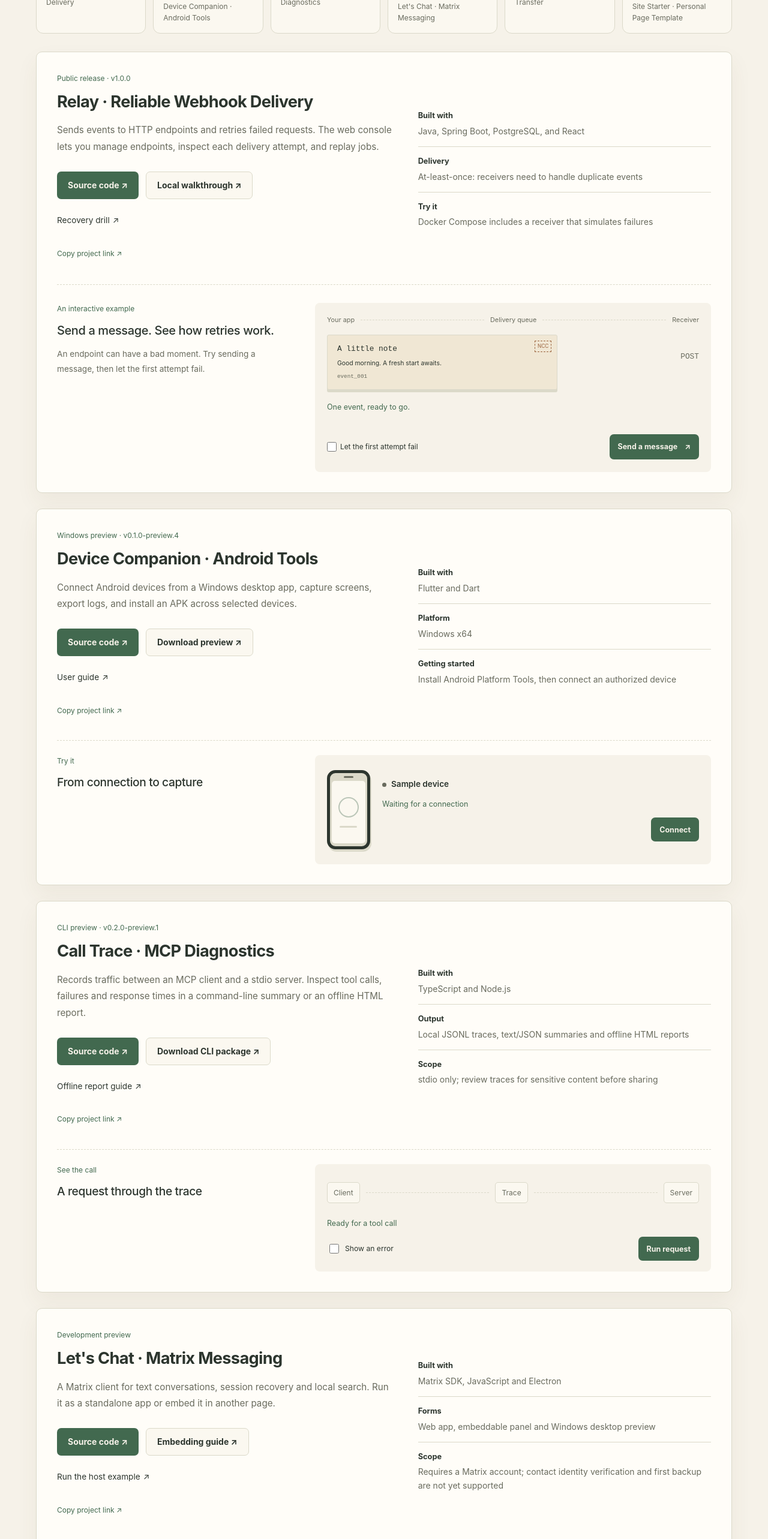
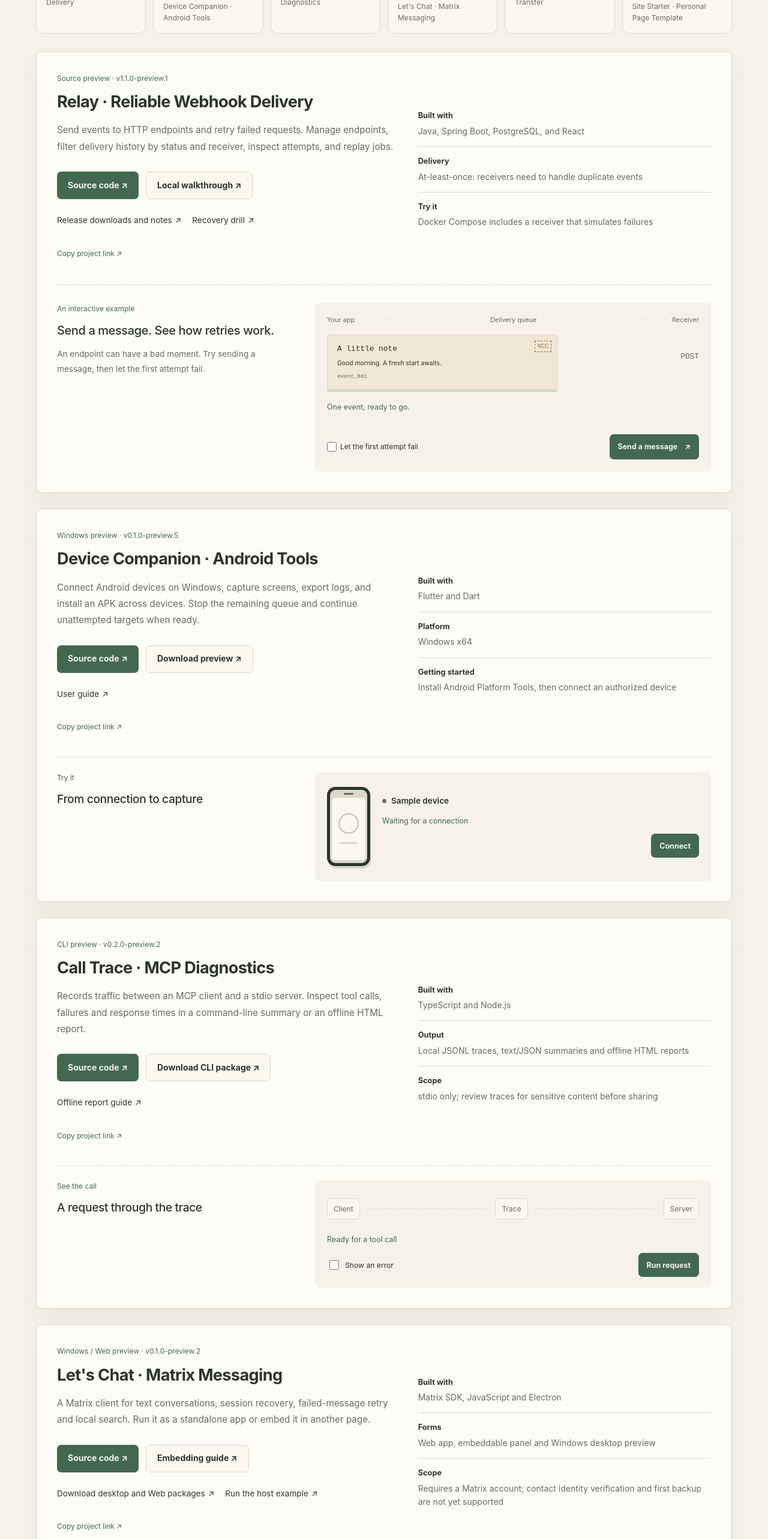
Before and after one commit to TolkmisLK/TolkmisLK.github.io, a Next.js app: page / in a window 1280 px wide. Shown: the part 920-3486 px from the top of the page at 60% size. Built offline with nearby package versions, Linux system fonts and the light colour scheme.

Commit message:
完善项目分享体验并同步新版下载入口

```diff
--- a/app/portfolio.tsx
+++ b/app/portfolio.tsx
@@ -252,7 +252,7 @@
                 <a key={project.id ?? index} href={`#project-${project.id ?? index + 1}`}>
                   <span className="project-index-number" aria-hidden="true">{String(index + 1).padStart(2, "0")}</span>
                   <strong>{project.useCase ?? project.name}</strong>
-                  <span>{project.name}</span>
+                  {project.useCase && <span>{project.name}</span>}
                 </a>
               ))}
             </nav>
@@ -300,7 +300,7 @@
                         ))}
                       </nav>
                     )}
-                    <ProjectShare id={`project-${project.id ?? index + 1}`} locale={locale} />
+                    <ProjectShare key={locale} id={`project-${project.id ?? index + 1}`} locale={locale} />
                   </div>
                   {project.details.length > 0 && (
                     <dl className="project-details">
--- a/app/studio.css
+++ b/app/studio.css
@@ -229,3 +229,5 @@
 .project-share-button { min-height:44px; padding:4px 0; border:0; background:transparent; color:var(--accent); cursor:pointer; font:inherit; }
 .project-share [role="status"] { color:var(--muted); }
 .project-share a { color:var(--accent); overflow-wrap:anywhere; }
+.project-share-url { flex:1 1 100%; min-width:0; padding:9px 10px; border:1px solid var(--line); border-radius:7px; background:var(--surface); color:var(--foreground); font:inherit; }
+.project-share-url:focus-visible { outline:2px solid var(--accent); outline-offset:2px; }
--- a/content/site.json
+++ b/content/site.json
@@ -44,9 +44,9 @@
     ],
     "projects": [
       {
-        "status": "Public release · v1.0.0",
+        "status": "Source preview · v1.1.0-preview.1",
         "name": "Relay · Reliable Webhook Delivery",
-        "description": "Sends events to HTTP endpoints and retries failed requests. The web console lets you manage endpoints, inspect each delivery attempt, and replay jobs.",
+        "description": "Send events to HTTP endpoints and retry failed requests. Manage endpoints, filter delivery history by status and receiver, inspect attempts, and replay jobs.",
         "primaryAction": "Source code",
         "primaryHref": "https://github.com/TolkmisLK/webhook-delivery-platform",
         "secondaryAction": "Local walkthrough",
@@ -67,6 +67,10 @@
         ],
         "resources": [
           {
+            "label": "Release downloads and notes",
+            "href": "https://github.com/TolkmisLK/webhook-delivery-platform/releases/tag/v1.1.0-preview.1"
+          },
+          {
             "label": "Recovery drill",
             "href": "https://github.com/TolkmisLK/webhook-delivery-platform/blob/main/docs/controlled-drill.md"
           }
@@ -75,13 +79,13 @@
         "useCase": "Deliver events"
       },
       {
-        "status": "Windows preview · v0.1.0-preview.4",
+        "status": "Windows preview · v0.1.0-preview.5",
         "name": "Device Companion · Android Tools",
-        "description": "Connect Android devices from a Windows desktop app, capture screens, export logs, and install an APK across selected devices.",
+        "description": "Connect Android devices on Windows, capture screens, export logs, and install an APK across devices. Stop the remaining queue and continue unattempted targets when ready.",
         "primaryAction": "Source code",
         "primaryHref": "https://github.com/TolkmisLK/adb-device-desk",
         "secondaryAction": "Download preview",
-        "secondaryHref": "https://github.com/TolkmisLK/adb-device-desk/releases/tag/v0.1.0-preview.4",
+        "secondaryHref": "https://github.com/TolkmisLK/adb-device-desk/releases/tag/v0.1.0-preview.5",
         "details": [
           [
             "Built with",
@@ -106,13 +110,13 @@
         "useCase": "Manage Android devices"
       },
       {
-        "status": "CLI preview · v0.2.0-preview.1",
+        "status": "CLI preview · v0.2.0-preview.2",
         "name": "Call Trace · MCP Diagnostics",
         "description": "Records traffic between an MCP client and a stdio server. Inspect tool calls, failures and response times in a command-line summary or an offline HTML report.",
         "primaryAction": "Source code",
         "primaryHref": "https://github.com/TolkmisLK/mcp-trace-lab",
         "secondaryAction": "Download CLI package",
-        "secondaryHref": "https://github.com/TolkmisLK/mcp-trace-lab/releases/tag/v0.2.0-preview.1",
+        "secondaryHref": "https://github.com/TolkmisLK/mcp-trace-lab/releases/tag/v0.2.0-preview.2",
         "details": [
           [
             "Built with",
@@ -137,9 +141,9 @@
         "useCase": "Inspect tool calls"
       },
       {
-        "status": "Development preview",
+        "status": "Windows / Web preview · v0.1.0-preview.2",
         "name": "Let's Chat · Matrix Messaging",
-        "description": "A Matrix client for text conversations, session recovery and local search. Run it as a standalone app or embed it in another page.",
+        "description": "A Matrix client for text conversations, session recovery, failed-message retry and local search. Run it as a standalone app or embed it in another page.",
         "primaryAction": "Source code",
         "primaryHref": "https://github.com/TolkmisLK/mutual_chat",
         "secondaryAction": "Embedding guide",
@@ -160,6 +164,10 @@
         ],
         "resources": [
           {
+            "label": "Download desktop and Web packages",
+            "href": "https://github.com/TolkmisLK/mutual_chat/releases/tag/v0.1.0-preview.2"
+          },
+          {
             "label": "Run the host example",
             "href": "https://github.com/TolkmisLK/mutual_chat/blob/main/examples/embed-host/README.md"
           }
@@ -168,9 +176,9 @@
         "useCase": "Embed a chat interface"
       },
       {
-        "status": "Development preview",
+        "status": "Windows preview · v0.1.0-preview.1",
         "name": "Pass Along · LAN File Transfer",
-        "description": "Share files between computers and phones through a LAN workspace. Resume interrupted uploads, check file hashes, and manage paired devices.",
+        "description": "Share files between computers and phones through a LAN workspace. Resume or cancel uploads, check file hashes, and manage paired devices.",
         "primaryAction": "Source code",
         "primaryHref": "https://github.com/TolkmisLK/Mutual_transfer",
         "secondaryAction": "Illustrated guide",
@@ -190,6 +198,10 @@
           ]
         ],
         "resources": [
+          {
+            "label": "Download Windows service",
+            "href": "https://github.com/TolkmisLK/Mutual_transfer/releases/tag/windows-v0.1.0-preview.1"
+          },
           {
             "label": "Android preview",
             "href": "https://github.com/TolkmisLK/Mutual_transfer/releases/tag/android-v0.1.1-preview"
@@ -265,9 +277,9 @@
     ],
     "projects": [
       {
-        "status": "公开版本 · v1.0.0",
+        "status": "源码预览版 · v1.1.0-preview.1",
         "name": "信使 · Webhook 可靠投递",
-        "description": "将事件推送到 HTTP 接口，失败后自动重试。可以在网页控制台管理接收地址、查看每次请求的结果，并手动重新推送。",
+        "description": "将事件推送到 HTTP 接口，失败后自动重试。可以管理接收地址、按状态和地址筛选投递历史、查看每次请求结果并手动重新推送。",
         "primaryAction": "查看代码",
         "primaryHref": "https://github.com/TolkmisLK/webhook-delivery-platform",
         "secondaryAction": "本地演示步骤",
@@ -288,6 +300,10 @@
         ],
         "resources": [
           {
+            "label": "版本下载与说明",
+            "href": "https://github.com/TolkmisLK/webhook-delivery-platform/releases/tag/v1.1.0-preview.1"
+          },
+          {
             "label": "故障恢复演练",
             "href": "https://github.com/TolkmisLK/webhook-delivery-platform/blob/main/docs/controlled-drill.md"
           }
@@ -296,13 +312,13 @@
         "useCase": "发送通知"
       },
       {
-        "status": "Windows 预览版 · v0.1.0-preview.4",
+        "status": "Windows 预览版 · v0.1.0-preview.5",
         "name": "机伴 · 安卓设备助手",
-        "description": "在 Windows 桌面应用中连接安卓设备、截取屏幕、导出日志，也可以给选中的多台设备批量安装 APK。",
+        "description": "在 Windows 桌面应用中连接安卓设备、截取屏幕、导出日志。支持多设备批量安装 APK、停止后续安装并继续未执行项。",
         "primaryAction": "查看代码",
         "primaryHref": "https://github.com/TolkmisLK/adb-device-desk",
         "secondaryAction": "下载预览版",
-        "secondaryHref": "https://github.com/TolkmisLK/adb-device-desk/releases/tag/v0.1.0-preview.4",
+        "secondaryHref": "https://github.com/TolkmisLK/adb-device-desk/releases/tag/v0.1.0-preview.5",
         "details": [
           [
             "技术栈",
@@ -327,13 +343,13 @@
         "useCase": "管理安卓设备"
       },
       {
-        "status": "命令行预览版 · v0.2.0-preview.1",
+        "status": "命令行预览版 · v0.2.0-preview.2",
         "name": "循迹 · MCP 调用排障",
         "description": "记录 MCP 客户端与 stdio 服务之间的通信。通过命令行摘要或离线 HTML 报告，查看工具调用、失败原因和响应耗时。",
         "primaryAction": "查看代码",
         "primaryHref": "https://github.com/TolkmisLK/mcp-trace-lab",
         "secondaryAction": "下载安装包",
-        "secondaryHref": "https://github.com/TolkmisLK/mcp-trace-lab/releases/tag/v0.2.0-preview.1",
+        "secondaryHref": "https://github.com/TolkmisLK/mcp-trace-lab/releases/tag/v0.2.0-preview.2",
         "details": [
           [
             "技术栈",
@@ -358,9 +374,9 @@
         "useCase": "排查工具调用"
       },
       {
-        "status": "开发预览",
+        "status": "Windows / Web 预览版 · v0.1.0-preview.2",
         "name": "聊聊 · 即时通信",
-        "description": "基于 Matrix 的文字聊天客户端，支持会话恢复与本地搜索。可以独立运行，也可以作为面板嵌入其他页面。",
+        "description": "基于 Matrix 的文字聊天客户端，支持会话恢复、失败消息重试与本地搜索。可以独立运行，也可以作为面板嵌入其他页面。",
         "primaryAction": "查看代码",
         "primaryHref": "https://github.com/TolkmisLK/mutual_chat",
         "secondaryAction": "嵌入说明",
@@ -381,6 +397,10 @@
         ],
         "resources": [
           {
+            "label": "下载桌面与网页包",
+            "href": "https://github.com/TolkmisLK/mutual_chat/releases/tag/v0.1.0-preview.2"
+          },
+          {
             "label": "启动接入示例",
             "href": "https://github.com/TolkmisLK/mutual_chat/blob/main/examples/embed-host/README.md"
           }
@@ -389,9 +409,9 @@
         "useCase": "接入聊天界面"
       },
       {
-        "status": "开发预览",
+        "status": "Windows 预览版 · v0.1.0-preview.1",
         "name": "随传 · 局域网文件传输",
-        "description": "让电脑和手机通过局域网共享文件，支持上传断点续传、文件校验和配对设备管理。",
+        "description": "让电脑和手机通过局域网共享文件，支持上传断点续传、取消上传、文件校验和配对设备管理。",
         "primaryAction": "查看代码",
         "primaryHref": "https://github.com/TolkmisLK/Mutual_transfer",
         "secondaryAction": "截图教程",
@@ -411,6 +431,10 @@
           ]
         ],
         "resources": [
+          {
+            "label": "下载 Windows 服务包",
+            "href": "https://github.com/TolkmisLK/Mutual_transfer/releases/tag/windows-v0.1.0-preview.1"
+          },
           {
             "label": "Android 预览版",
             "href": "https://github.com/TolkmisLK/Mutual_transfer/releases/tag/android-v0.1.1-preview"
```
Also changed, not shown: app/project-share.tsx (+8 -0 lines), scripts/validate-site.mjs (+9 -3 lines), 3 other files (tests, documents, lock files or other folders).
